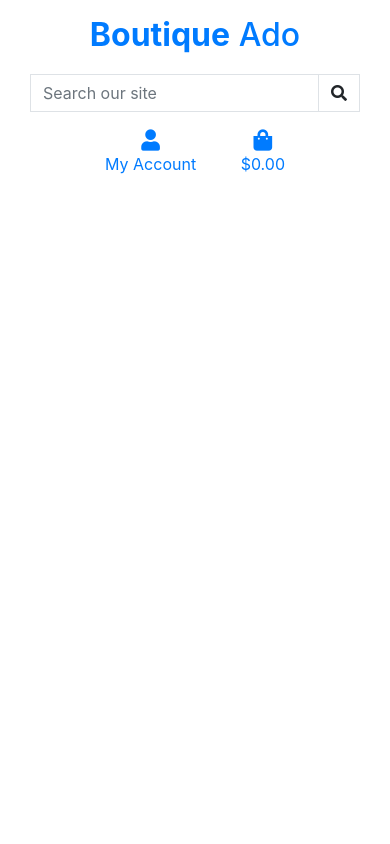
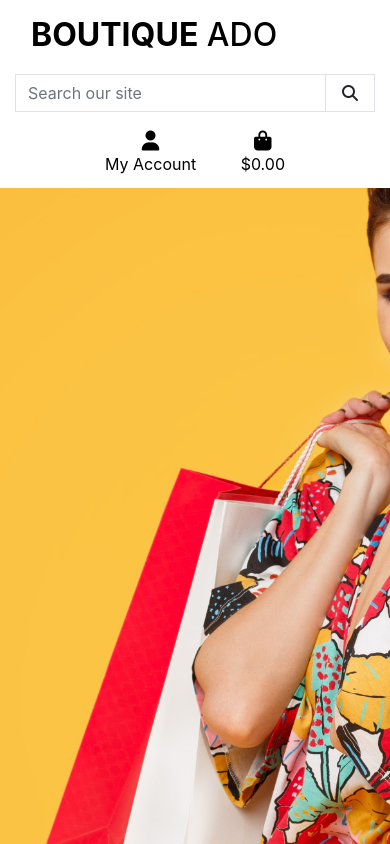
Before and after one commit to NgiapPuoyKoh/boutique-ado, a Django app: template templates/base.html in a window 390 px wide. Run offline with Django 3.2, Linux system fonts and the light colour scheme; the template is opened without the code that fills it, so the values that code supplies are empty; some libraries are stand-ins or nearby versions.

Commit message:
completed home page header and css

```diff
--- a/boutique_ado/urls.py
+++ b/boutique_ado/urls.py
@@ -15,9 +15,11 @@ Including another URLconf
 """
 from django.contrib import admin
 from django.urls import path, include
+from django.conf import settings
+from django.conf.urls.static import static
 
 urlpatterns = [
     path('admin/', admin.site.urls),
     path('accounts/', include('allauth.urls')),
     path('', include('home.urls')),
-]
+] + static(settings.MEDIA_URL, document_root=settings.MEDIA_ROOT)
--- /dev/null
+++ b/static/css/base.css
@@ -0,0 +1,81 @@
+html {
+    height: 100%;
+}
+
+body {
+    background: url('/media/homepage_background_cropped.jpg') no-repeat center center fixed;
+    background-size: cover;
+    height: calc(100vh - 164px);
+    color: #555;
+    font-family: 'Lato';
+}
+
+/* from Bulma */
+.icon {
+    align-items: center;
+    display: inline-flex;
+    justify-content: center;
+    height: 1.5rem;
+    width: 1.5rem;
+}
+
+.logo-font {
+    text-transform: uppercase;
+}
+
+.main-logo-link {
+    width: fit-content;
+}
+
+.shop-now-button {
+    background: black;
+    color: white;
+    min-width: 260px;
+}
+
+.btn-black {
+    background: black;
+    color: white;
+}
+
+.shop-now-button:hover,
+.shop-now-button:active,
+.shop-now-button:focus,
+.btn-black:hover,
+.btn-black:active,
+.btn-black:focus {
+    background: #222;
+    color: white;
+}
+
+.text-black {
+    color: #000 !important;
+}
+
+.border-black {
+    border: 1px solid black !important;
+}
+
+/* -------------------------------- Media Queries */
+
+/* Slightly larger container on xl screens */
+@media (min-width: 1200px) {
+    .container {
+        max-width: 80%;
+    }
+}
+
+/* fixed top navbar only on medium and up */
+@media (min-width: 992px) {
+    .fixed-top-desktop-only {
+        position: fixed;
+        top: 0;
+        right: 0;
+        left: 0;
+        z-index: 1030;
+    }
+
+    .header-container {
+        padding-top: 164px;
+    }
+}
--- a/templates/base.html
+++ b/templates/base.html
@@ -16,6 +16,11 @@
     {% endblock %}
 
     {% block core_css %}
+    <!-- Google Font Lato-->
+    <link rel="preconnect" href="https://fonts.gstatic.com">
+    <link href="https://fonts.googleapis.com/css2?family=Lato:ital@1&display=swap" rel="stylesheet">
+    <link rel="stylesheet" href="{% static 'css/base.css' %}">
+
     <!-- Bootstrap CSS -->
     <link rel="stylesheet" href="https://cdnjs.cloudflare.com/ajax/libs/twitter-bootstrap/4.6.0/css/bootstrap.min.css">
     <link rel="stylesheet" href="https://cdnjs.cloudflare.com/ajax/libs/font-awesome/5.15.3/css/all.min.css">
@@ -29,9 +34,19 @@
     {% block corejs %}
     <!-- Optional JavaScript -->
     <!-- jQuery first, then Popper.js, then Bootstrap JS -->
-    <script src="https://cdnjs.cloudflare.com/ajax/libs/jquery/3.5.1/jquery.slim.min.js"></script>
+    <!-- <script src="https://cdnjs.cloudflare.com/ajax/libs/jquery/3.5.1/jquery.slim.min.js"></script>
     <script src="https://cdnjs.cloudflare.com/ajax/libs/popper.js/1.16.1/umd/popper.min.js"></script>
-    <script src="https://cdnjs.cloudflare.com/ajax/libs/twitter-bootstrap/4.6.0/js/bootstrap.min.js"></script>
+    <script src="https://cdnjs.cloudflare.com/ajax/libs/twitter-bootstrap/4.6.0/js/bootstrap.min.js"></script> -->
+    <script src="https://kit.fontawesome.com/7d6112ed33.js" crossorigin="anonymous"></script>
+    <script src="https://code.jquery.com/jquery-3.4.1.slim.min.js"
+        integrity="sha384-J6qa4849blE2+poT4WnyKhv5vZF5SrPo0iEjwBvKU7imGFAV0wwj1yYfoRSJoZ+n" crossorigin="anonymous">
+    </script>
+    <script src="https://cdn.jsdelivr.net/npm/popper.js@1.16.0/dist/umd/popper.min.js"
+        integrity="sha384-Q6E9RHvbIyZFJoft+2mJbHaEWldlvI9IOYy5n3zV9zzTtmI3UksdQRVvoxMfooAo" crossorigin="anonymous">
+    </script>
+    <script src="https://stackpath.bootstrapcdn.com/bootstrap/4.4.1/js/bootstrap.min.js"
+        integrity="sha384-wfSDF2E50Y2D1uUdj0O3uMBJnjuUD4Ih7YwaYd1iqfktj0Uod8GCExl3Og8ifwB6" crossorigin="anonymous">
+    </script>
     {% endblock %}
 
     {% block extra_js %}
@@ -42,16 +57,13 @@
 
 <body>
     <header class="container-fluid fixed-top">
-        <div class="row">
+        <div id="topnav" class="row bg-white pt-lg-2 d-name d-lg-flex">
             <div class="col-12 col-lg-4 my-auto py-1 py-lg-0 text-center text-lg-left">
                 <a href="{% url 'home' %}" class="nav-link main-logo-link">
                     <h2 class="logo-font text-black my-auto py-1 py-lg-0">
                         <strong>Boutique</strong> Ado
                     </h2>
                 </a>
-            </div>
-            <div class="col-12 col-lg-4"></div>
-            <div class="col-12 col-lg-4"></div>
             </div>
             <div class="col-12 col-lg-4 my-auto py-1 py-lg-0">
                 <form method="GET" action="">
@@ -109,7 +121,7 @@
                 </ul>
             </div>
         </div>
-    </header>
+
 
         {% if messages %}
         <div class="message-container"></div>
```
Also changed, not shown: home/templates/home/index.html (+9 -9 lines), media/homepage_background_cropped.jpg (added). Lines whose indentation alone changed are shown as unchanged.
